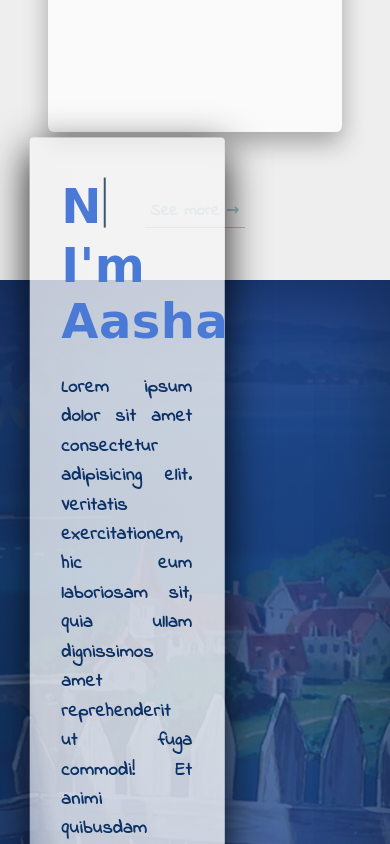
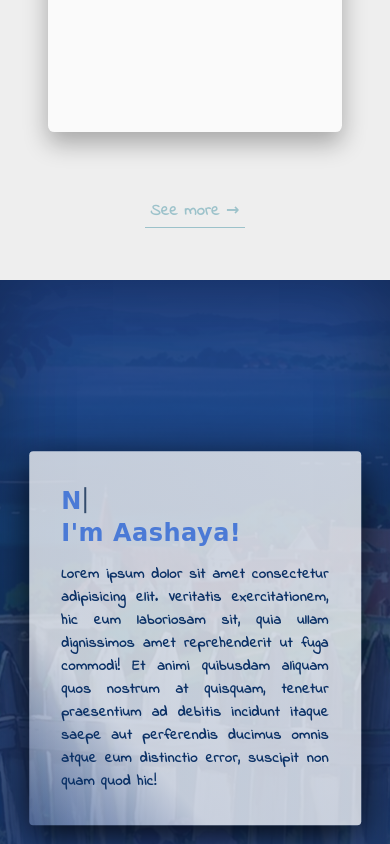
Before and after one commit to karuifeather/portfolio, a website: page public/index.html in a window 390 px wide. Shown: the part 1980-2824 px from the top of the page. Drawn offline with Linux system fonts and the light colour scheme; a web font is replaced by a local one.

Commit message:
add responsiveness

```diff
--- a/sass/layout/_about.scss
+++ b/sass/layout/_about.scss
@@ -1,5 +1,5 @@
 .section-about {
-  height: 100vh;
+  height: 110vh;
   position: relative;
   text-align: inherit;
 
@@ -18,12 +18,41 @@
     inset 0 -2rem 10rem rgba($color-black, 0.2);
   background-attachment: fixed;
 
+  @include respond(tab-land) {
+    height: 80vh;
+  }
+
+  @include respond(tab-port) {
+    height: 60vh;
+  }
+
+  @include respond(phone) {
+    height: 85vh;
+    background-image: linear-gradient(
+        rgba($color-primary, 1) 0%,
+        rgba($color-primary, 0.85) 25%,
+        rgba($color-primary, 0.7) 50%,
+        rgba($color-primary, 0.85) 75%,
+        rgba($color-primary, 1) 100%
+      ),
+      url(../img/3sm.jpg);
+  }
+
+  // For surface duo like devices
+  @media only screen and(min-width: 720px) and (max-height: 540px) and (hover: none) {
+    height: 100vh;
+  }
+
+  @media only screen and(min-width: 1024px) and (max-height: 1366px) and (hover: none) {
+    height: 70vh;
+  }
+
   &__desc {
     position: absolute;
     top: 50%;
     left: 15%;
+    transform: translate(-15%, -50%);
     border-radius: 0.5rem;
-    transform: translate(-15%, -50%);
     background-image: linear-gradient(
       to top right,
       rgba($color-grey-light-2, 0.2) 0%,
@@ -34,8 +63,35 @@
     width: 50%;
     overflow: hidden;
     box-shadow: 0 1.6rem 5rem rgba($color-black, 0.9);
+    padding: 3rem 4rem 2rem;
 
-    padding: 3rem 4rem 2rem;
+    @include respond(big-desktop) {
+      width: 35%;
+    }
+
+    @include respond(tab-land) {
+      width: 55%;
+    }
+
+    @media only screen and(min-width: 1024px) and (max-height: 1366px) and (hover: none) {
+      top: 50%;
+      left: 15%;
+      transform: translate(-15%, -50%);
+      width: 55%;
+    }
+
+    // For surface duo like devices
+    @media only screen and(min-width: 720px) and (max-height: 540px) and (hover: none) {
+      left: 50%;
+      transform: translate(-50%, -50%);
+      width: 85%;
+    }
+
+    @include respond(phone) {
+      left: 50%;
+      transform: translate(-50%, -50%);
+      width: 85%;
+    }
 
     &-title {
       font-size: 6rem;
@@ -43,8 +99,16 @@
       letter-spacing: 0.5px;
       font-weight: bolder;
       color: $color-primary-light;
+      margin: 2rem 0;
 
-      margin: 2rem 0;
+      @include respond(tab-land) {
+        font-size: 5rem;
+      }
+
+      @include respond(phone) {
+        font-size: 3rem;
+        margin: 1.5rem 0;
+      }
 
       &-sub {
         display: block;
@@ -61,6 +125,11 @@
       font-family: $my-font-fam;
       color: $color-secondary-light;
       text-align: justify;
+
+      @include respond(phone) {
+        font-size: 1.8rem;
+        margin: 2rem 0;
+      }
     }
   }
 }
```
Also changed, not shown: public/css/style.css, public/img/3sm.jpg (added), 1 other file.
